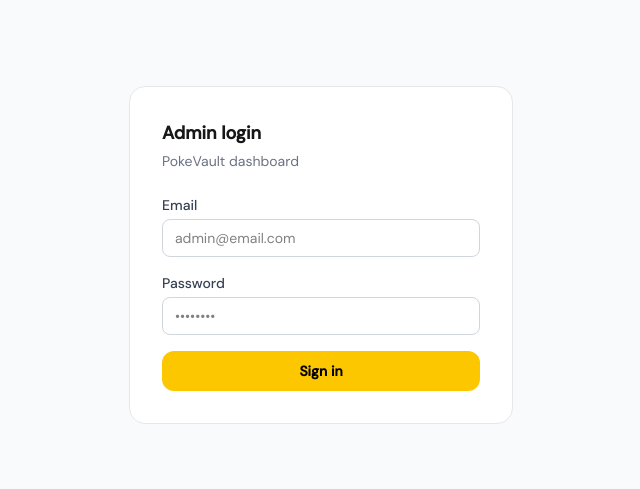
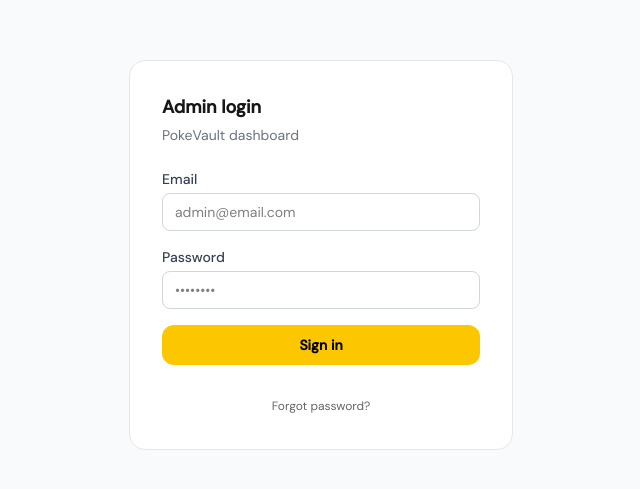
Before and after one commit to bikemaster2331/pokebind, a Next.js app: page /admin/login in a window 1280 px wide. Shown: the part 145-634 px from the top of the page, without its empty margins (319-959 px from the left). Built offline with nearby package versions, Linux system fonts and the light colour scheme.

Commit message:
style: add hover scale animations to admin login page

```diff
--- a/app/admin/login/page.js
+++ b/app/admin/login/page.js
@@ -92,6 +92,14 @@ export default function AdminLogin() {
                     >
                         {isLoading ? 'Signing in...' : 'Sign in'}
                     </button>
+                    <div className='text-center mt-3'>
+                        <a
+                            href="/admin/forgot"
+                            className="text-xs text-[#666] hover:text-[#C9A844] transition-colors"
+                        >
+                            Forgot password?
+                        </a>
+                    </div>
                 </form>
             </div>
         </main>
```
